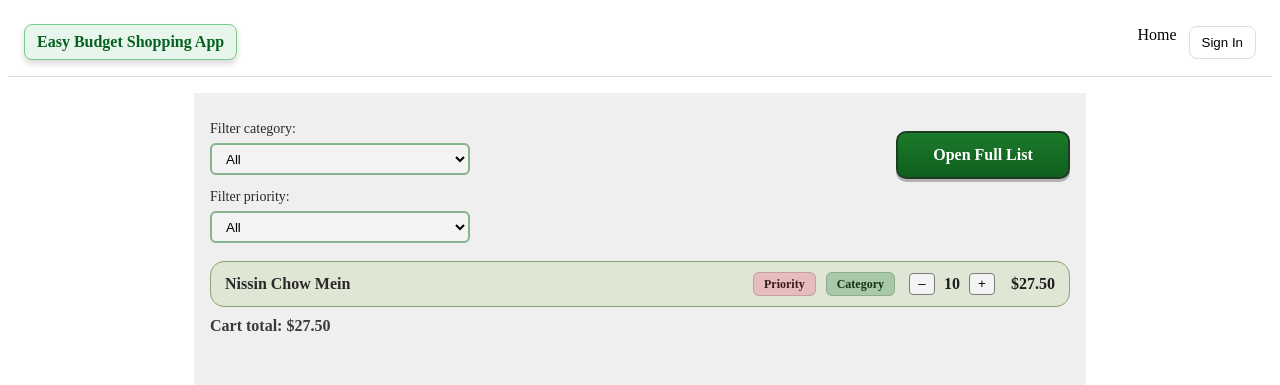
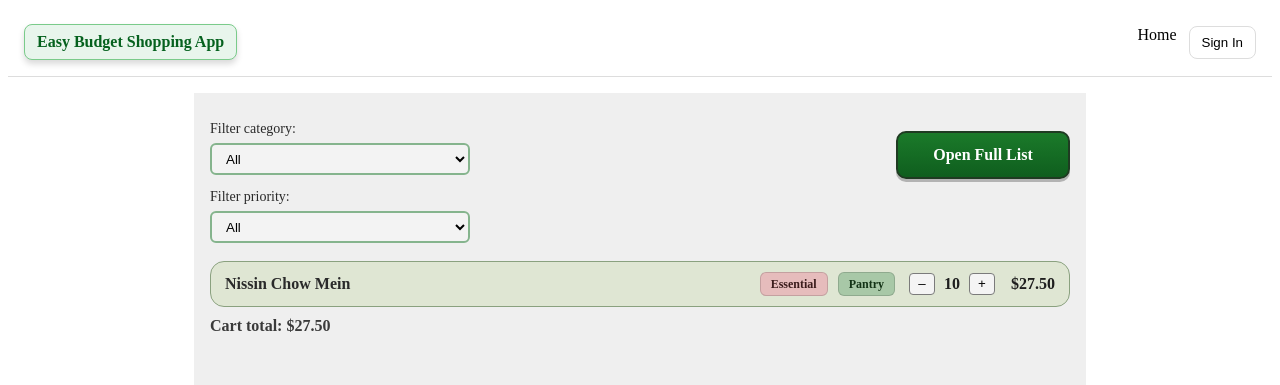
Before and after one commit to RhainUnity/TT-Final-Project-FrontEnd, a React (Vite) app: page / in a window 1280 px wide. Shown: the top 385 px of the page. Built offline with nearby package versions, Linux system fonts and the light colour scheme.

Commit message:
2-2-2026_3

```diff
--- a/src/components/App/App.jsx
+++ b/src/components/App/App.jsx
@@ -17,6 +17,18 @@ function App() {
 
   const [isLoginOpen, setIsLoginOpen] = useState(false);
   const [isRegisterOpen, setIsRegisterOpen] = useState(false);
+
+  const [items, setItems] = useState([
+    {
+      id: 1,
+      item: "Nissin Chow Mein",
+      priority: "Essential",
+      category: "Pantry",
+      price: 2.75,
+      qty: 10,
+      hidden: false,
+    },
+  ]);
 
   const closeAllModals = () => {
     setIsLoginOpen(false);
@@ -43,13 +55,19 @@ function App() {
 
       <main className="page__content">
         <Routes>
-          <Route path="/" element={<Main />} />
-
           {/* Stage 1: allow navigation even if "logged out" */}
           <Route path="/profile" element={<Profile />} />
 
+          <Route
+            path="/"
+            element={<Main items={items} setItems={setItems} />}
+          />
+          <Route
+            path="/full-list"
+            element={<FullList items={items} setItems={setItems} />}
+          />
+
           <Route path="*" element={<Navigate to="/" replace />} />
-          <Route path="/full-list" element={<FullList />} />
         </Routes>
       </main>
 
--- a/src/components/FullList/FullList.css
+++ b/src/components/FullList/FullList.css
@@ -123,6 +123,11 @@
   flex-wrap: nowrap;
 }
 
+.full__hide-text {
+  margin-top: 3px;
+  font-size: 14px;
+}
+
 .full__col_action {
   display: flex;
   align-items: center;
--- a/src/components/FullList/FullList.jsx
+++ b/src/components/FullList/FullList.jsx
@@ -6,31 +6,32 @@ import AddItemModal from "../Modals/AddItemModal/AddItemModal";
 
 const STORE_TABS = ["WinCo", "Safeway", "Albertson’s"];
 
-const initialRows = [
-  {
-    id: 1,
-    item: "Nissin Chow Mein",
-    priority: "Essential",
-    category: "Pantry",
-    price: 2.75,
-    hidden: false,
-  },
-];
+// //////////
+// const initialRows = [
+//   {
+//     id: 1,
+//     item: "Nissin Chow Mein",
+//     priority: "Essential",
+//     category: "Pantry",
+//     price: 2.75,
+//     hidden: false,
+//   },
+// ];  //////////////////////////
 
-function FullList() {
+function FullList({ items = [], setItems }) {
   const [activeStore, setActiveStore] = useState("Safeway");
-  const [rows, setRows] = useState(initialRows);
+  // ////////const [rows, setRows] = useState(initialRows);
   const [isAddOpen, setIsAddOpen] = useState(false);
 
   // Stage 1 simple “editing row” UX for the screenshot vibe
   const [editingId, setEditingId] = useState(1);
   const editingRow = useMemo(
-    () => rows.find((r) => r.id === editingId),
-    [rows, editingId],
+    () => items.find((r) => r.id === editingId),
+    [items, editingId],
   );
 
   const handleAddItem = ({ item, price, category, priority }) => {
-    setRows((prev) => [
+    setItems((prev) => [
       ...prev,
       {
         id: Date.now(),
@@ -38,6 +39,7 @@ function FullList() {
         category,
         priority,
         price,
+        qty: 0,
         hidden: false,
       },
     ]);
@@ -45,7 +47,7 @@ function FullList() {
   };
 
   const handleChange = (id, patch) => {
-    setRows((prev) => prev.map((r) => (r.id === id ? { ...r, ...patch } : r)));
+    setItems((prev) => prev.map((r) => (r.id === id ? { ...r, ...patch } : r)));
   };
 
   const handleSave = () => {
@@ -94,7 +96,7 @@ function FullList() {
         </div>
 
         <div className="full__body">
-          {rows.map((row) => {
+          {items.map((row) => {
             const isEditing = row.id === editingId;
 
             return (
--- a/src/components/Main/Main.jsx
+++ b/src/components/Main/Main.jsx
@@ -3,42 +3,40 @@ import { useMemo, useState } from "react";
 import { Link } from "react-router-dom";
 import "./Main.css";
 
-const initialItems = [
-  {
-    id: 1,
-    name: "Nissin Chow Mein",
-    price: 2.75,
-    category: "Category",
-    priority: "Priority",
-    qty: 10,
-  },
-  {
-    id: 2,
-    name: "Eggs (dozen)",
-    price: 3.99,
-    category: "Category",
-    priority: "Priority",
-    qty: 0,
-  },
-  {
-    id: 3,
-    name: "Chicken breast",
-    price: 6.49,
-    category: "Category",
-    priority: "Priority",
-    qty: 0,
-  },
-];
+// const initialItems = [
+//   {
+//     id: 1,
+//     name: "Nissin Chow Mein",
+//     price: 2.75,
+//     category: "Category",
+//     priority: "Priority",
+//     qty: 10,
+//   },
+//   {
+//     id: 2,
+//     name: "Eggs (dozen)",
+//     price: 3.99,
+//     category: "Category",
+//     priority: "Priority",
+//     qty: 0,
+//   },
+//   {
+//     id: 3,
+//     name: "Chicken breast",
+//     price: 6.49,
+//     category: "Category",
+//     priority: "Priority",
+//     qty: 0,
+//   },
+// ];
 
-function Main() {
-  const [items, setItems] = useState(initialItems);
-
-  // UI-only for now (you’ll wire these later)
-  const [filterCategory, setFilterCategory] = useState("");
-  const [filterPriority, setFilterPriority] = useState("");
+function Main({ items = [], setItems }) {
+  const [filterCategory, setFilterCategory] = useState("All");
+  const [filterPriority, setFilterPriority] = useState("All");
 
   const total = useMemo(
-    () => items.reduce((sum, item) => sum + item.price * item.qty, 0),
+    () =>
+      items.reduce((sum, item) => sum + (item.price ?? 0) * (item.qty ?? 0), 0),
     [items],
   );
 
@@ -58,8 +56,46 @@ function Main() {
     );
   };
 
+  const applyVisibilityFromFilters = (nextCategory, nextPriority) => {
+    setItems((prev) =>
+      prev.map((i) => {
+        const matchCategory =
+          nextCategory === "All" || i.category === nextCategory;
+
+        const matchPriority =
+          nextPriority === "All" || i.priority === nextPriority;
+
+        // show matches, hide non-matches
+        const shouldShow = matchCategory && matchPriority;
+
+        return { ...i, hidden: !shouldShow };
+      }),
+    );
+  };
+  // //////////////////
+
   // item variables to be implemented from backend later
-  const mainItem = items[0];
+  // //////////////////
+  // const visibleItems = items.filter((i) => !i.hidden);
+  // const mainItem = visibleItems[0];
+
+  const visibleItems = items.filter((i) => !i.hidden);
+
+  const matchesCategory = (i) =>
+    filterCategory === "All" ||
+    filterCategory === "" ||
+    i.category === filterCategory;
+
+  const matchesPriority = (i) =>
+    filterPriority === "All" ||
+    filterPriority === "" ||
+    i.priority === filterPriority;
+
+  const filteredItems = visibleItems.filter(
+    (i) => matchesCategory(i) && matchesPriority(i),
+  );
+
+  const mainItem = filteredItems[0];
 
   return (
     <section className="main">
@@ -105,54 +141,62 @@ function Main() {
           </div>
         </div>
 
-        <div className="main__row">
+        {filteredItems.length === 0 ? (
+          <p className="main__empty">No items match your filters.</p>
+        ) : (
+          <div className="main__list">
+            {filteredItems.map((row) => (
+              <div key={row.id} className="main__row">
                 <div className="main__row-left">
-            <span className="main__item-name">
-              {mainItem?.name ?? "Item name"}
-            </span>
+                  <span className="main__item-name">{row.item}</span>
                 </div>
 
                 <div className="main__row-right">
                   <span className="main__badge main__badge--priority">
-              {mainItem?.priority ?? "Priority"}
+                    {row.priority}
                   </span>
                   <span className="main__badge main__badge--category">
-              {mainItem?.category ?? "Category"}
+                    {row.category}
                   </span>
 
-            <div className="main__qty-wrap" aria-label="Quantity controls">
+                  <div
+                    className="main__qty-wrap"
+                    aria-label="Quantity controls"
+                  >
                     <button
                       className="main__qty-btn"
                       type="button"
-                onClick={() => handleDec(mainItem.id)}
-                aria-label={`Decrease quantity of ${mainItem.name}`}
+                      onClick={() => handleDec(row.id)}
+                      aria-label={`Decrease quantity of ${row.item}`}
                     >
                       –
                     </button>
 
                     <span
                       className="main__qty"
-                aria-label={`Quantity ${mainItem.qty}`}
+                      aria-label={`Quantity ${row.qty ?? 0}`}
                     >
-                {mainItem.qty}
+                      {row.qty ?? 0}
                     </span>
 
                     <button
                       className="main__qty-btn"
                       type="button"
-                onClick={() => handleInc(mainItem.id)}
-                aria-label={`Increase quantity of ${mainItem.name}`}
+                      onClick={() => handleInc(row.id)}
+                      aria-label={`Increase quantity of ${row.item}`}
                     >
                       +
                     </button>
                   </div>
 
                   <span className="main__price">
-              ${((mainItem?.price ?? 0) * (mainItem?.qty ?? 0)).toFixed(2)}
+                    ${((row.price ?? 0) * (row.qty ?? 0)).toFixed(2)}
                   </span>
                 </div>
               </div>
-
+            ))}
+          </div>
+        )}
         <p className="main__totalline">Cart total: ${total.toFixed(2)}</p>
       </div>
     </section>
```
Lines whose indentation alone changed are shown as unchanged.
